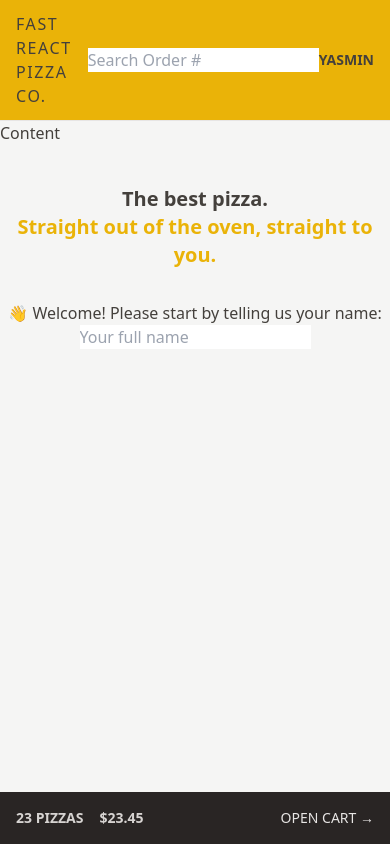
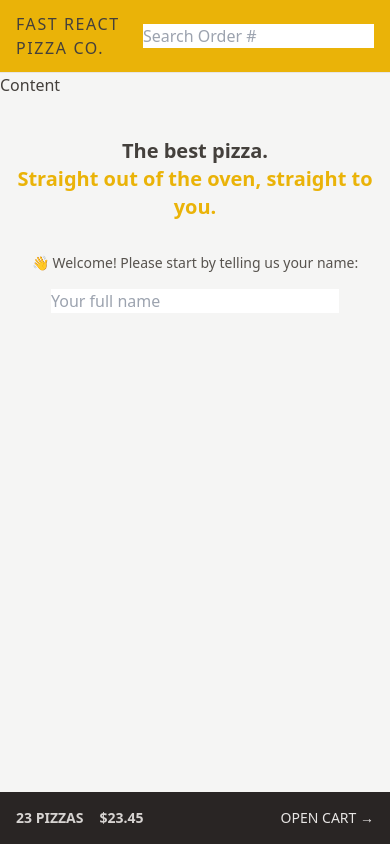
Before and after one commit to YasminMuntaserN/fast-react-pizza, a React (Vite) app: page / in a window 390 px wide. Built offline with nearby package versions, Linux system fonts and the light colour scheme.

Commit message:
feat: add  tailwind style into user

```diff
--- a/src/features/user/CreateUser.jsx
+++ b/src/features/user/CreateUser.jsx
@@ -9,13 +9,14 @@
 
   return (
     <form onSubmit={handleSubmit}>
-      <p>👋 Welcome! Please start by telling us your name:</p>
+      <p className='mb-4 text-sm text-stone-600 md:text-base'>👋 Welcome! Please start by telling us your name:</p>
 
       <input
         type="text"
         placeholder="Your full name"
         value={username}
         onChange={(e) => setUsername(e.target.value)}
+        className='w-72 '
       />
 
       {username !== '' && (
--- a/src/features/user/UserName.jsx
+++ b/src/features/user/UserName.jsx
@@ -1,6 +1,6 @@
 function UserName() {
   return (
-    <div className="text-sm font-semibold">
+    <div className="hidden text-sm font-semibold md:block">
       Yasmin
     </div>
   )
```
